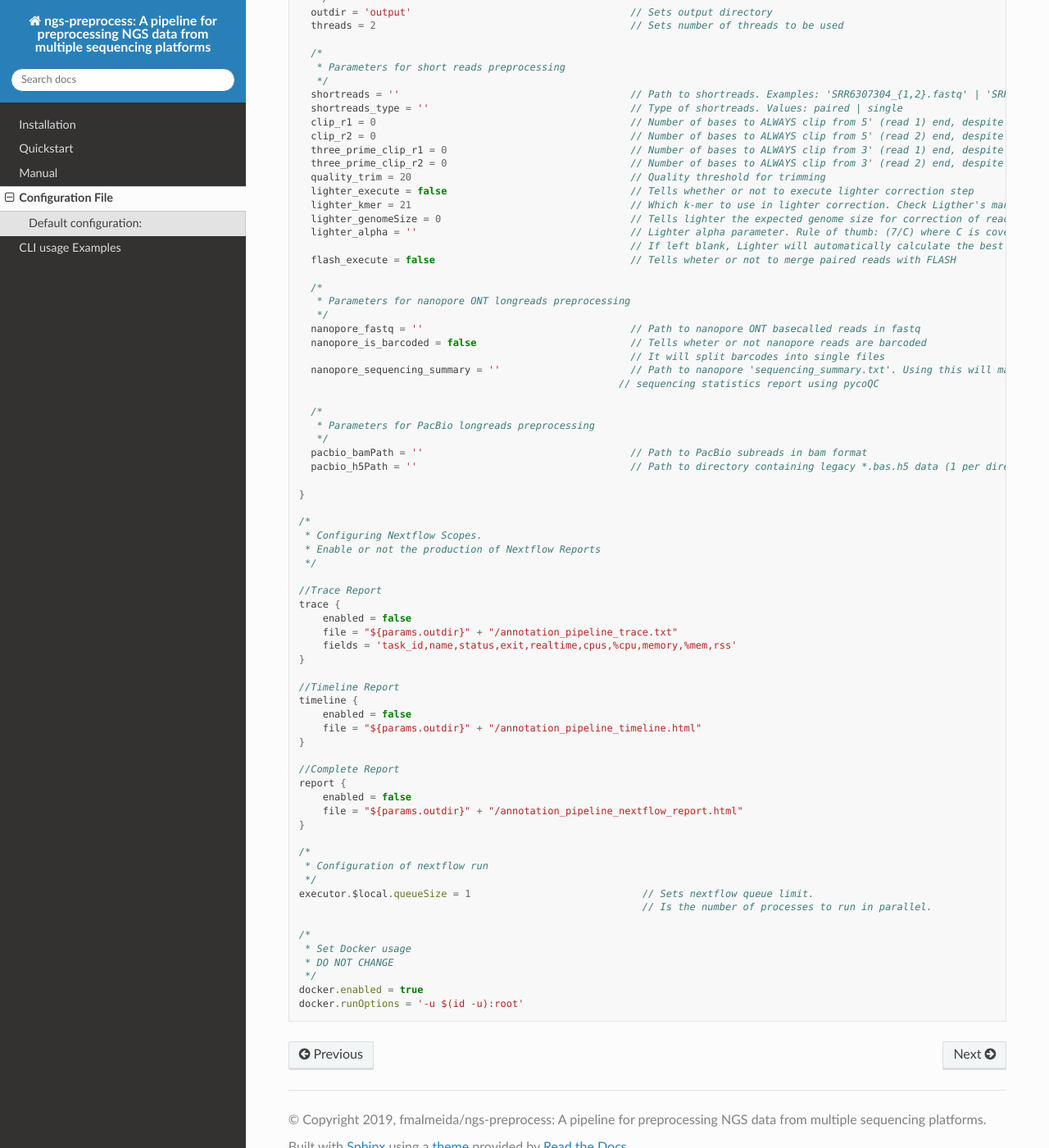
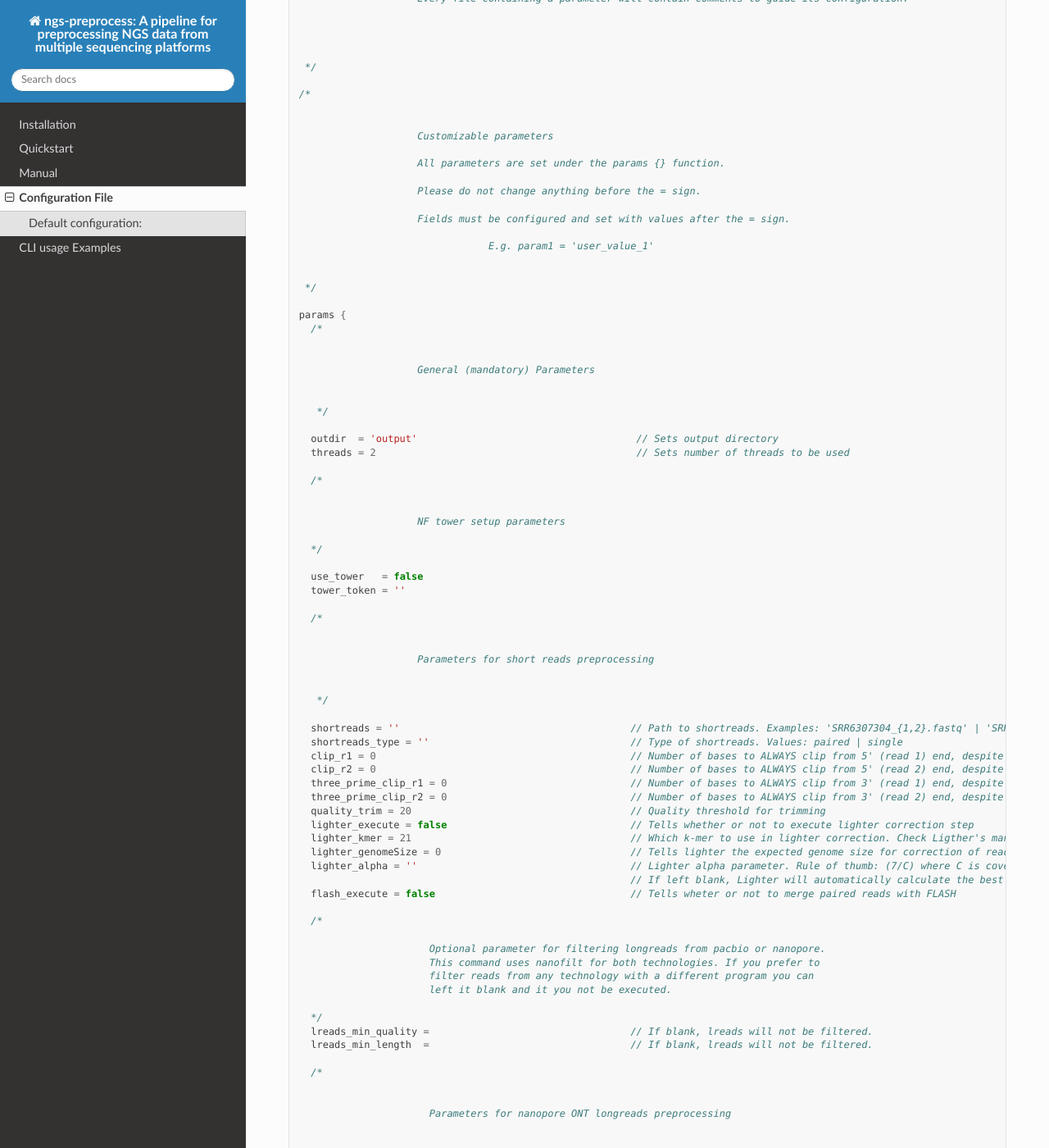
Before and after one commit to fmalmeida/ngs-preprocess, a Sphinx documentation site: the page built from docs/config.rst, in a window 1280 px wide and 1400 px high, scrolled down 530 px. Shown: the whole window at 82% size. Built offline with Sphinx 7.4.7 and the Read the Docs theme 2.0.0, drawn with Linux system fonts in a browser that asks for light colours; some of the changed text lies outside the part shown.

Commit message:
Ready for v2.2?

```diff
--- a/docs/config.rst
+++ b/docs/config.rst
@@ -13,22 +13,68 @@ Default configuration:
 .. code-block:: groovy
 
   /*
-   * Configuration File to run fmalmeida/ngs-preprocess pipeline.
+
+
+                                        fmalmeida/ngs-preprocess pipeline configuration file
+
+                      Maintained by Felipe Marques de Almeida
+                      Contact: almeidafmarques@outlook.com
+
+                      This file conatains all the parameters that are required by the pipeline.
+                      Some of them can be left in blank and other ones need a proper configuration.
+                      Every file containing a parameter will contain comments to guide its configuration.
+
+
+
+
    */
 
   /*
-   * Customizable parameters
+
+
+                      Customizable parameters
+
+                      All parameters are set under the params {} function.
+
+                      Please do not change anything before the = sign.
+
+                      Fields must be configured and set with values after the = sign.
+
+                                  E.g. param1 = 'user_value_1'
+
+
    */
+
   params {
     /*
-     * General (mandatory) Parameters
+
+
+                      General (mandatory) Parameters
+
+
      */
-    outdir = 'output'                                     // Sets output directory
-    threads = 2                                           // Sets number of threads to be used
+
+    outdir  = 'output'                                     // Sets output directory
+    threads = 2                                            // Sets number of threads to be used
 
     /*
-     * Parameters for short reads preprocessing
+
+
+                      NF tower setup parameters
+
+    */
+
+    use_tower   = false
+    tower_token = ''
+
+    /*
+
+
+                      Parameters for short reads preprocessing
+
+
      */
+
     shortreads = ''                                       // Path to shortreads. Examples: 'SRR6307304_{1,2}.fastq' | 'SRR7128258*'
     shortreads_type = ''                                  // Type of shortreads. Values: paired | single
     clip_r1 = 0                                           // Number of bases to ALWAYS clip from 5' (read 1) end, despite base qualities
@@ -44,55 +90,43 @@ Default configuration:
     flash_execute = false                                 // Tells wheter or not to merge paired reads with FLASH
 
     /*
-     * Parameters for nanopore ONT longreads preprocessing
+
+                        Optional parameter for filtering longreads from pacbio or nanopore.
+                        This command uses nanofilt for both technologies. If you prefer to
+                        filter reads from any technology with a different program you can
+                        left it blank and it you not be executed.
+
+    */
+    lreads_min_quality =                                  // If blank, lreads will not be filtered.
+    lreads_min_length  =                                  // If blank, lreads will not be filtered.
+
+    /*
+
+
+                        Parameters for nanopore ONT longreads preprocessing
+
+
      */
+
     nanopore_fastq = ''                                   // Path to nanopore ONT basecalled reads in fastq
     nanopore_is_barcoded = false                          // Tells wheter or not nanopore reads are barcoded
                                                           // It will split barcodes into single files
     nanopore_sequencing_summary = ''                      // Path to nanopore 'sequencing_summary.txt'. Using this will make the pipeline render a
-                                                        // sequencing statistics report using pycoQC
+                                                          // sequencing statistics report using pycoQC
 
     /*
-     * Parameters for PacBio longreads preprocessing
+
+
+                        Parameters for PacBio longreads preprocessing
+
+                        Use bamPath or h5Path, not both.
+
+
      */
-    pacbio_bamPath = ''                                   // Path to PacBio subreads in bam format
-    pacbio_h5Path = ''                                    // Path to directory containing legacy *.bas.h5 data (1 per directory)
+
+    pacbio_bamPath  = ''                                   // Path to PacBio subreads in bam format
+    pacbio_h5Path   = ''                                   // Path to directory containing legacy *.bas.h5 data (1 per directory)
+    pacbio_barcodes = ''                                   // Inform the pipeline that the data is barcoded.
+    pacbio_get_hifi = false                                // Whether or not to try to compute CCS reads
 
   }
-
-  /*
-   * Configuring Nextflow Scopes.
-   * Enable or not the production of Nextflow Reports
-   */
-
-  //Trace Report
-  trace {
-      enabled = false
-      file = "${params.outdir}" + "/annotation_pipeline_trace.txt"
-      fields = 'task_id,name,status,exit,realtime,cpus,%cpu,memory,%mem,rss'
-  }
-
-  //Timeline Report
-  timeline {
-      enabled = false
-      file = "${params.outdir}" + "/annotation_pipeline_timeline.html"
-  }
-
-  //Complete Report
-  report {
-      enabled = false
-      file = "${params.outdir}" + "/annotation_pipeline_nextflow_report.html"
-  }
-
-  /*
-   * Configuration of nextflow run
-   */
-  executor.$local.queueSize = 1                             // Sets nextflow queue limit.
-                                                            // Is the number of processes to run in parallel.
-
-  /*
-   * Set Docker usage
-   * DO NOT CHANGE
-   */
-  docker.enabled = true
-  docker.runOptions = '-u $(id -u):root'
--- a/docs/index.rst
+++ b/docs/index.rst
@@ -14,6 +14,8 @@ sequencing platforms (Illumina, Pacbio and Oxford Nanopore). It wraps up the fol
 * `Porechop <https://github.com/rrwick/Porechop>`_
 * `bax2bam <https://github.com/PacificBiosciences/bax2bam>`_
 * `bam2fastx <https://github.com/PacificBiosciences/bam2fastx>`_
+* `lima <https://github.com/PacificBiosciences/barcoding>`_
+* `pacbio ccs <https://ccs.how/>`_
 * `NanoPack <https://github.com/wdecoster/nanopack>`_
 * `pycoQC <https://github.com/a-slide/pycoQC), [bax2bam](https://github.com/PacificBiosciences/bax2bam>`_
 
--- a/docs/installation.rst
+++ b/docs/installation.rst
@@ -28,6 +28,10 @@ This pipeline requires only `Docker <https://www.docker.com/>`_ (and its Docker
 
     ``docker pull fmalmeida/ngs-preprocess``
 
+6. (Optional) Install nf-core
+
+    ``pip install nf-core>=1.10``
+
 .. note::
 
   Now, everything is set up and ready to run.
--- a/nextflow_schema.json
+++ b/nextflow_schema.json
@@ -42,7 +42,7 @@
                     "type": "string",
                     "description": "Input short reads",
                     "fa_icon": "fas fa-copy",
-                    "help_text": "Set path to your input short reads (paired or single end). For paired, users must use the following notation: \"path/to/dir/pattern*_{1,2}.fastq\".\n\nIt can be gzipped or not. The *_{1,2}* regex is required so that nextflow can properly load the exact read pairs."
+                    "help_text": "Set path to your input short reads (paired or single end). For paired, users must use the following notation: \"path/to/dir/pattern*_{1,2}.fastq\".\n\nIt can be gzipped or not. The *_{1,2}* regex is required so that nextflow can properly load the exact read pairs. Read more [in their manual](https://www.nextflow.io/docs/latest/channel.html#fromfilepairs)."
                 },
                 "shortreads_type": {
                     "type": "string",
```
Also changed, not shown: CHANGELOG.md (+1 -1 lines), README.md (+3 -34 lines), docs/examples.rst (+18 -11 lines), docs/manual.rst (+27 -2 lines), 5 other files.
